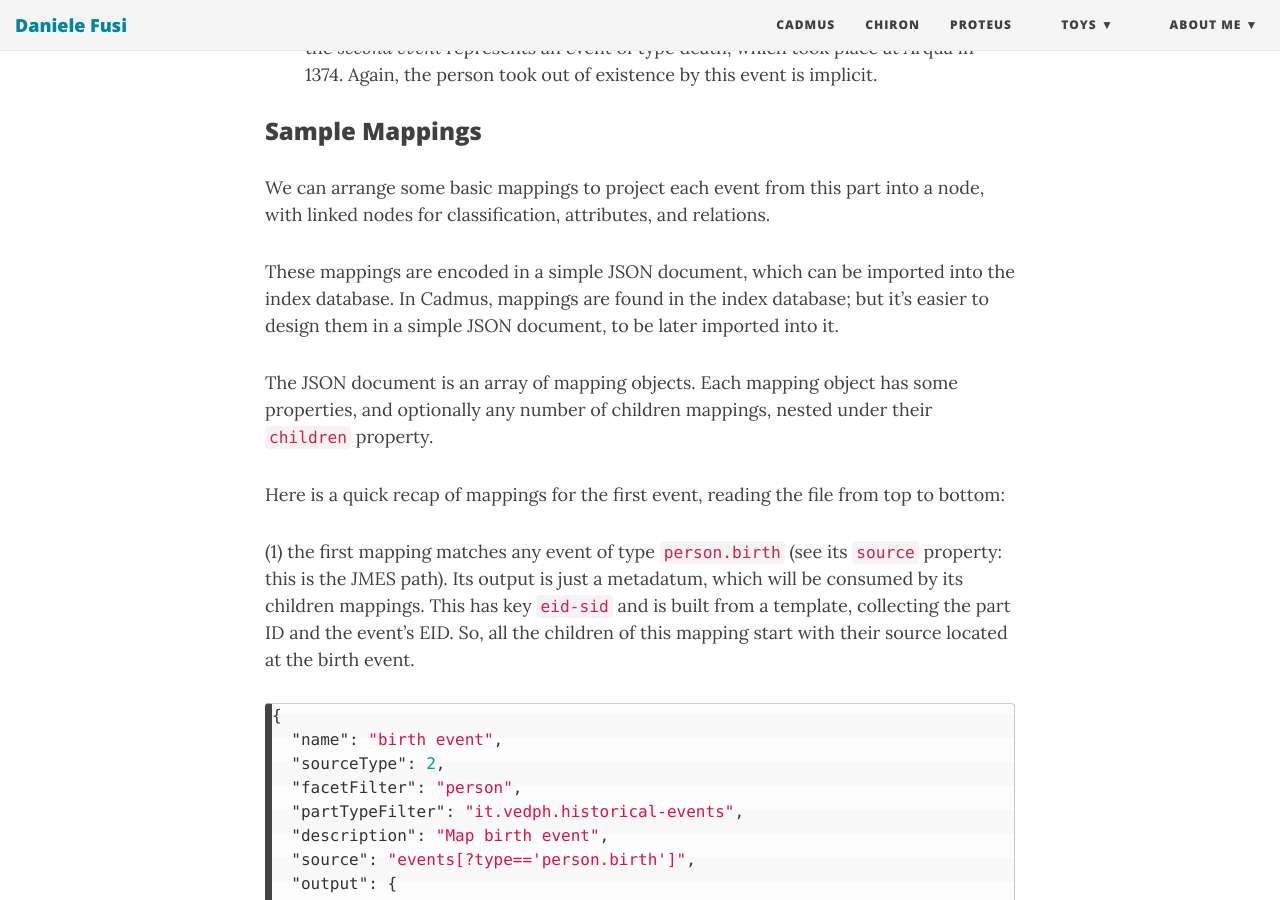
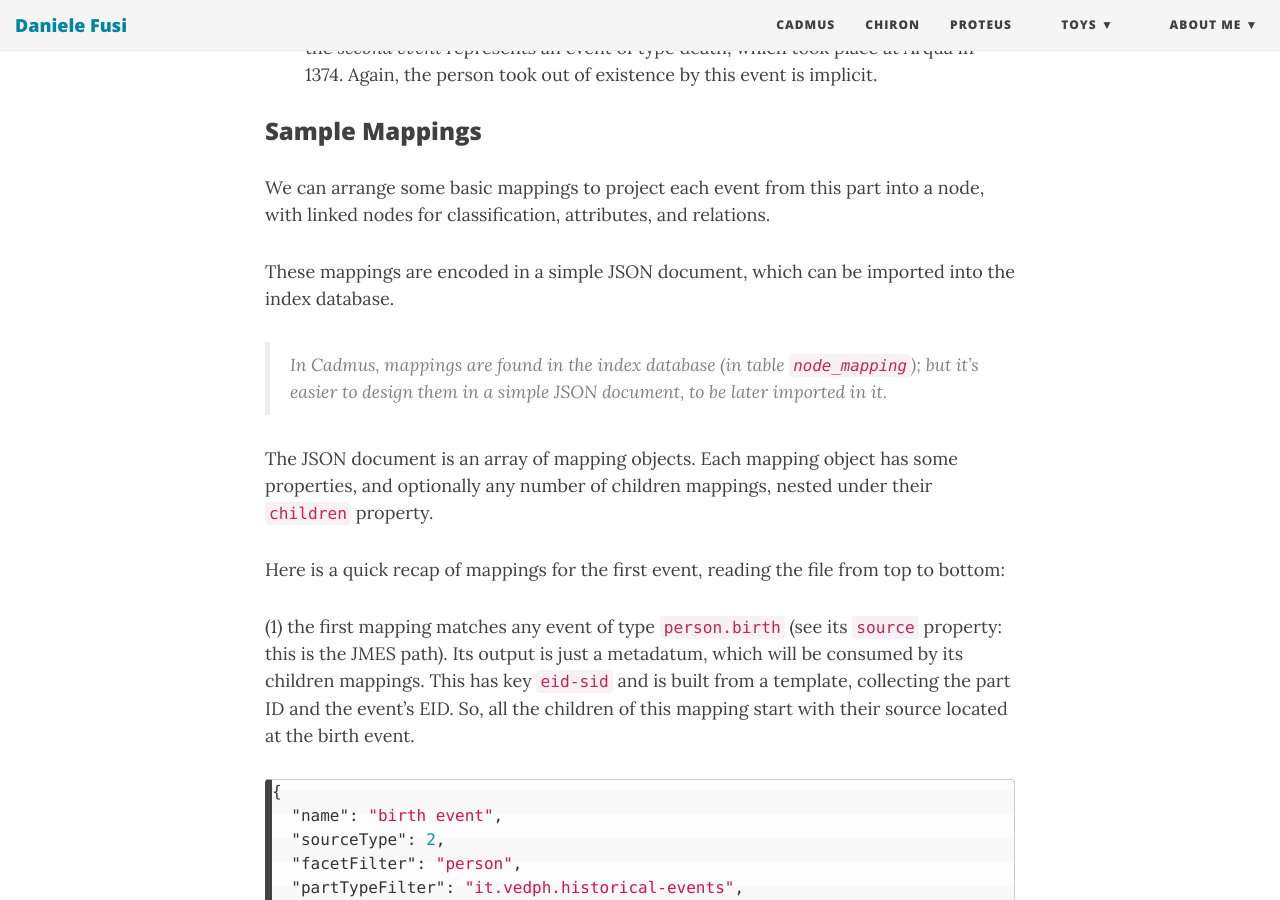
Before and after one commit to Myrmex/overview, a Jekyll site: the page built from cadmus/dev/concepts/graph-mappings.md, in a window 1280 px wide and 900 px high, scrolled down 11216 px. Built offline with Jekyll 4.4.1, drawn with Linux system fonts in a browser that asks for light colours; nearby versions of some CDN libraries.

Commit message:
Update graph-mappings.md

```diff
--- a/cadmus/dev/concepts/graph-mappings.md
+++ b/cadmus/dev/concepts/graph-mappings.md
@@ -306,7 +306,9 @@ So, here:
 
 We can arrange some basic mappings to project each event from this part into a node, with linked nodes for classification, attributes, and relations.
 
-These mappings are encoded in a simple JSON document, which can be imported into the index database. In Cadmus, mappings are found in the index database; but it's easier to design them in a simple JSON document, to be later imported into it.
+These mappings are encoded in a simple JSON document, which can be imported into the index database.
+
+>In Cadmus, mappings are found in the index database (in table `node_mapping`); but it's easier to design them in a simple JSON document, to be later imported in it.
 
 The JSON document is an array of mapping objects. Each mapping object has some properties, and optionally any number of children mappings, nested under their `children` property.
 
```
